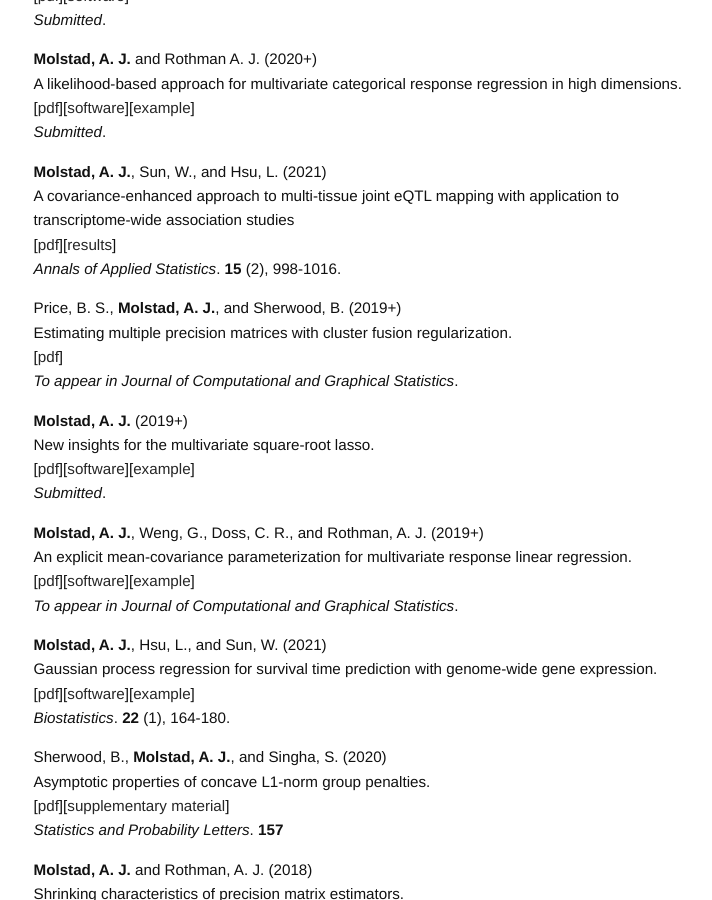
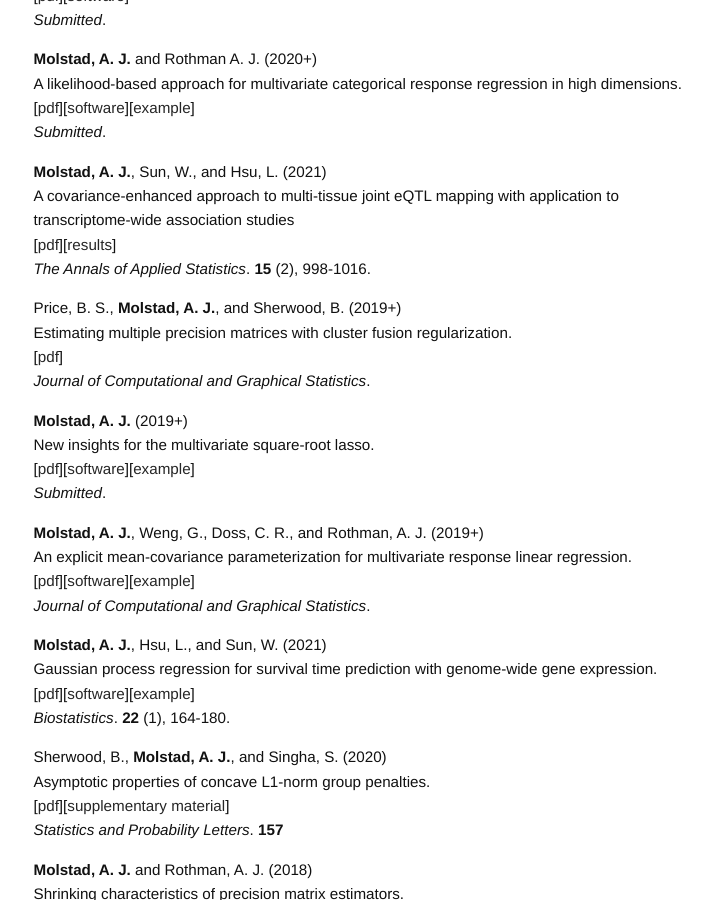
Before and after one commit to ajmolstad/ajmolstad.github.io, a Jekyll site: the page built from research.md, in a window 1280 px wide and 900 px high, scrolled down 782 px. Shown: the whole window, without its empty margins (274-986 px from the left). Built offline with Jekyll 4.4.1, drawn with Linux system fonts in a browser that asks for light colours.

Commit message:
Update research.md

```diff
--- a/research.md
+++ b/research.md
@@ -41,12 +41,12 @@
 **Molstad, A. J.**, Sun, W., and Hsu, L. (2021)<br>
 A covariance-enhanced approach to multi-tissue joint eQTL mapping with application to transcriptome-wide association studies  <br>
 [[pdf](https://projecteuclid.org/journals/annals-of-applied-statistics/volume-15/issue-2/A-covariance-enhanced-approach-to-multitissue-joint-eQTL-mapping-with/10.1214/20-AOAS1432.short)][[results](https://github.com/ajmolstad/MTeQTLResults)] <br>
-*Annals of Applied Statistics*.  **15** (2), 998-1016.<br>
+*The Annals of Applied Statistics*.  **15** (2), 998-1016.<br>
 
 Price, B. S., **Molstad, A. J.**, and Sherwood, B. (2019+)<br>
 Estimating multiple precision matrices with cluster fusion regularization. <br>
 [[pdf](https://arxiv.org/pdf/2003.00371)]<br>
-*To appear in Journal of Computational and Graphical Statistics*.  <br>
+*Journal of Computational and Graphical Statistics*.  <br>
 
 **Molstad, A. J.** (2019+)<br>
 New insights for the multivariate square-root lasso. <br>
@@ -57,7 +57,7 @@
 **Molstad, A. J.**, Weng, G., Doss, C. R., and Rothman, A. J. (2019+)<br>
 An explicit mean-covariance parameterization for multivariate response linear regression. <br>
 [[pdf](https://arxiv.org/pdf/1808.10558.pdf)][[software](https://github.com/ajmolstad/MCMVR)][[example](/docs/MCMVR_Example.html)]<br>
-*To appear in Journal of Computational and Graphical Statistics*.  <br>
+*Journal of Computational and Graphical Statistics*.  <br>
 
 **Molstad, A. J.**, Hsu, L., and Sun, W. (2021) <br>
 Gaussian process regression for survival time prediction with genome-wide gene expression. <br>
```
